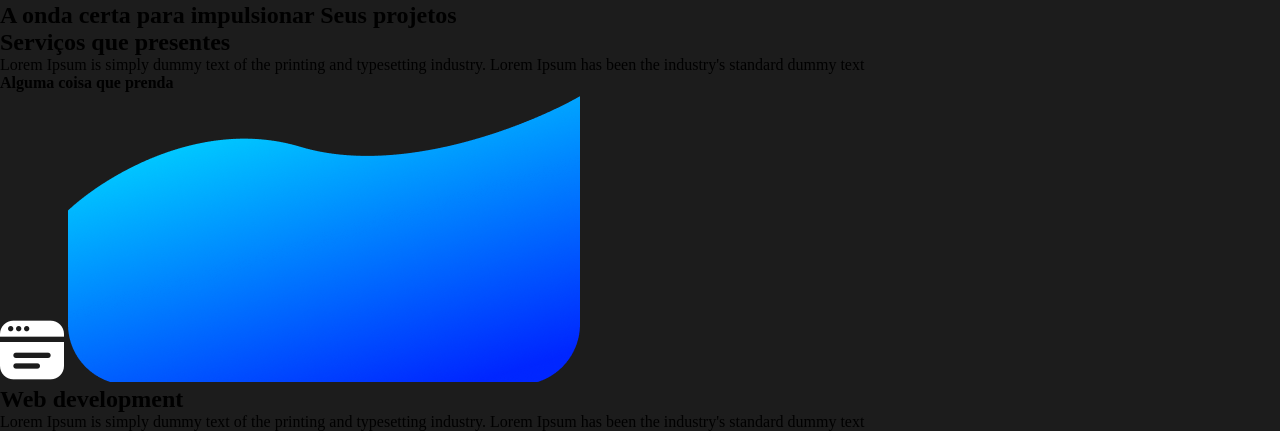
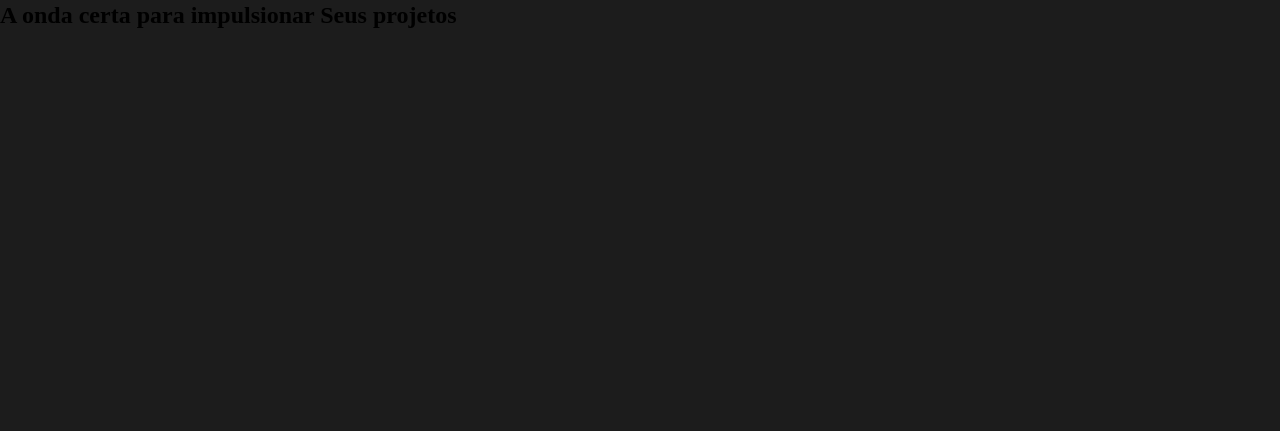
Before and after one commit to SystemWave-Emp/System_Wave_Web, a plain HTML site: page index.html in a window 1280 px wide. Shown: the part 386-817 px from the top of the page. Drawn offline with Linux system fonts and the light colour scheme.

Commit message:
Atualizacao

```diff
--- a/index.html
+++ b/index.html
@@ -37,25 +37,6 @@
     <!--área do servicos-->
     <section id="servicos">
 
-        <div>
-            <h1>Serviços que presentes</h1>
-            <p>Lorem Ipsum is simply dummy text of the printing and typesetting industry. Lorem Ipsum has been the industry's standard dummy text</p>
-            <b>Alguma coisa que prenda</b>
-        </div>
-
-        <div id="container">
-
-            <div class="container">
-                <div class="icons">
-                    <img class="icones_descr" src="/img/icons/browser (1).png">
-                    <img class="ondas" src="/img/icons/onda.png">
-                </div>
-                <h2>Web development</h2>
-                <p>Lorem Ipsum is simply dummy text of the printing and typesetting industry. Lorem Ipsum has been the industry's standard dummy text</p>
-            </div>
-
-        </div>
-
     </section>
 
     <!--área do projetos-->
```
